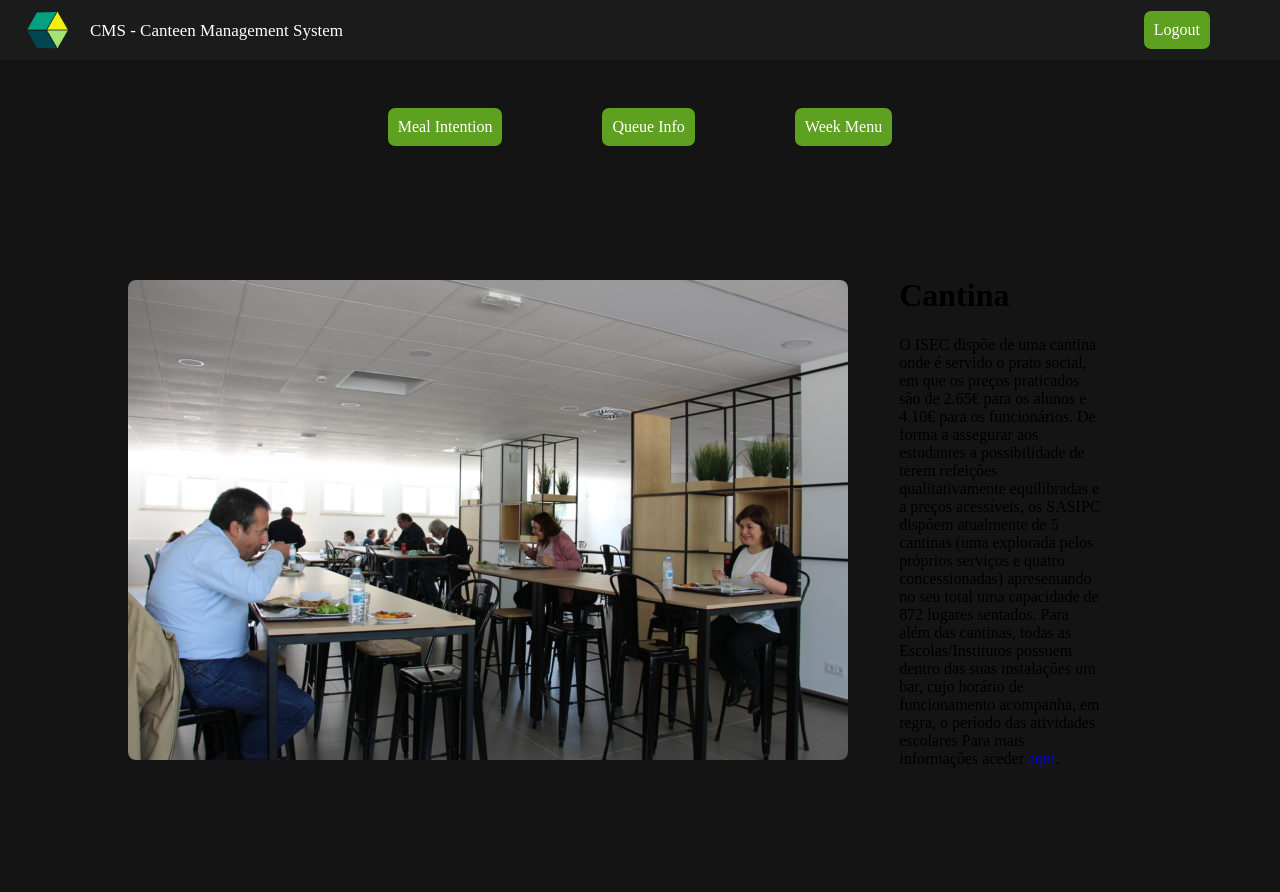
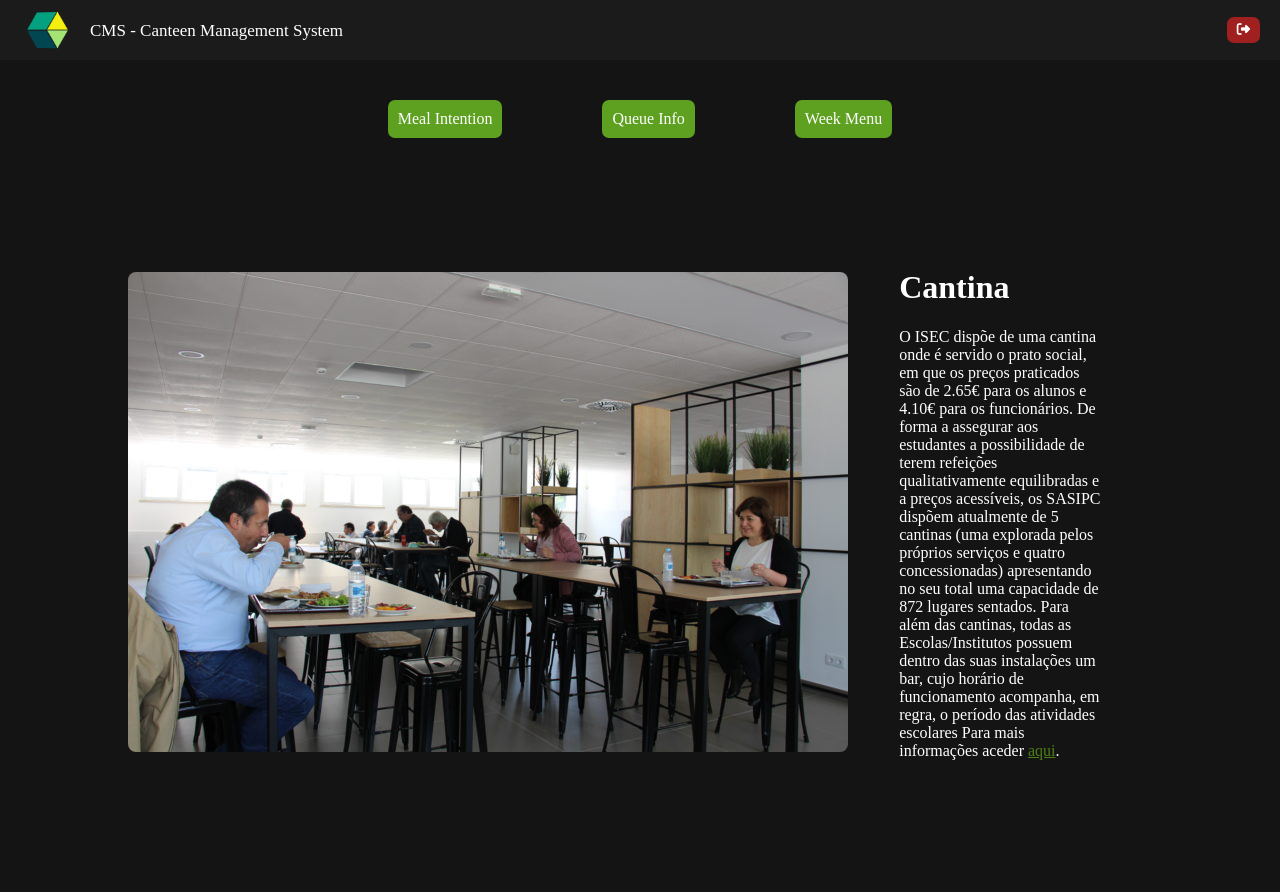
Before and after one commit to Asuryu/GPS, a Flask app: template src/templates/index.html in a window 1280 px wide. After the commit the page ends 760 px from the top, so only its background shows below. Run offline with Flask 2, Linux system fonts and the light colour scheme; the template is opened without the code that fills it, so the values that code supplies are empty; data comes from the database, SQL or seed files in the repository; some libraries are stand-ins or nearby versions; some web fonts are replaced.

Commit message:
Mini aesthetic fixes and cleanup

```diff
--- a/src/app.py
+++ b/src/app.py
@@ -101,7 +101,7 @@ def login():
         user = User(user[0], user[1])
 
     flask_login.login_user(user)
-    return flask.redirect(flask.url_for('protected'))
+    return flask.redirect(flask.url_for('index'))
 
 
 
@@ -127,18 +127,21 @@ def queue():
 
 @app.route('/admin_manager')
 @flask_login.login_required
+@admin_required
 def admin_manager():
     if flask_login.current_user.urole == "admin":
         return flask.render_template('adminManager.html', role="admin")
 
 @app.route('/menu_update')
 @flask_login.login_required
+@admin_required
 def menu_update():
     if flask_login.current_user.urole == "admin":
         return flask.render_template('menuUpdate.html', role="admin")
 
 @app.route('/statistics')
 @flask_login.login_required
+@admin_required
 def statistics():
     if flask_login.current_user.urole == "admin":
         return flask.render_template('statistics.html', role="admin")
@@ -168,6 +171,7 @@ def queue_name(queue_name):
 
 @app.route('/queue/<queue_name>', methods=['POST'])
 @flask_login.login_required
+@admin_required
 def queue_name_post(queue_name):
     if(queue_name == "peixe"):
         queues["queues"][0]["counter"] += 1
@@ -183,6 +187,7 @@ def queue_name_post(queue_name):
 
 @app.route('/queue/<queue_name>', methods=['DELETE'])
 @flask_login.login_required
+@admin_required
 def queue_name_delete(queue_name):
     if(queue_name == "peixe"):
         queues["queues"][0]["counter"] -= 1
@@ -198,6 +203,7 @@ def queue_name_delete(queue_name):
 
 @app.route('/queue/<queue_name>', methods=['PATCH'])
 @flask_login.login_required
+@admin_required
 def queue_name_patch(queue_name):
     if(queue_name == "peixe"):
         queues["queues"][0]["enabled"] = not queues["queues"][0]["enabled"]
--- a/src/modules/login_helpers.py
+++ b/src/modules/login_helpers.py
@@ -13,7 +13,6 @@ def check_user(email):
     cursor.execute(f'SELECT * FROM users WHERE email="{email}"')
     user = cursor.fetchone()
     # check if user is admin
-    print(user)
     return user
 
 
--- a/src/static/css/index.css
+++ b/src/static/css/index.css
@@ -49,39 +49,28 @@ header .logo h {
 .logout{
     position: absolute;
     top: 50%;
-    right: 70px;
+    right: 20px;
     transform: translate(0%, -50%);
     display: flex;
     flex-direction: line;
     font-family: AdiNeueRegular;
     text-decoration: none;
     border: none;
-    border-radius: 7px;
-    font-size: 16px;
-    padding: 5px;
-    background-color: #5ea020;
     color: white;
 }
 
 .logout a{
     text-decoration: none;
-    display: flex;
-    flex-direction: line;
-    font-family: AdiNeueRegular;
-    text-decoration: none;
-    padding: 5px;
-    border: none;
-    border-radius: 7px;
-    font-size: 16px;
-    background-color: #5ea020;
+    display: block;
     color: white;
 }
 
 .logout:hover {
-    background-color: #4c7f16;
+    background-color: #7f1616;
 }
 
 body {
+    color: white;
     background-color: #141414;
     font-family: AdiNeueRegular;
     margin-left: auto;
@@ -146,3 +135,7 @@ body {
     margin-left: 5%;
     margin-right: 5%;
 }
+
+.text p a{
+    color: #4c7f16;
+}
--- a/src/static/css/main.css
+++ b/src/static/css/main.css
@@ -74,6 +74,13 @@ button, input[type="submit"]{
     border-radius: 7px;
     padding: 5px 10px 5px 10px;
 }
+.button-negative{
+    background-color: #a02020;
+    color: white;
+    border: none;
+    border-radius: 7px;
+    padding: 5px 10px 5px 10px;
+}
 
 .error-modal{
     position: fixed;
--- a/src/static/js/queue.js
+++ b/src/static/js/queue.js
@@ -37,6 +37,10 @@ $(document).ready(function () {
         });
     });
 
+    $("#refreshBtn").click(function(){
+        updateQueueCounters();
+    });
+
 });
 
 
--- a/src/templates/index.html
+++ b/src/templates/index.html
@@ -4,7 +4,9 @@
     <meta charset="UTF-8">
     <meta http-equiv="X-UA-Compatible" content="IE=edge">
     <meta name="viewport" content="width=device-width, initial-scale=1.0">
+    <link rel="stylesheet" href="static/css/main.css">
     <link rel="stylesheet" href="static/css/index.css">
+    <script src="https://kit.fontawesome.com/a1c321da30.js" crossorigin="anonymous"></script>
     <link rel="icon" type="image/x-icon" href="static/images/favicon.ico">
     <title>CMS - Index</title>
 </head>
@@ -14,8 +16,8 @@
             <img src="static/images/CMSLogo.png" alt="logo">
             <h>CMS - Canteen Management System</h>
         </div>
-        <button class="logout">
-            <a href="/logout">Logout</a>
+        <button class="button-negative logout">
+            <a href="/logout"><i class="fa-solid fa-right-from-bracket"></i></a>
         </button>
     </header>
     <container class="buttons">
--- a/src/templates/status/401.html
+++ b/src/templates/status/401.html
@@ -53,7 +53,7 @@
         <img src="static/images/warning.png">
         <h>Unauthorized</h>
         <p>You are not authorized to view this page.</p>
-        <button onclick="window.location.href = '/menu';">Go back</button>
+        <button onclick="window.location.href = '/';">Go back</button>
     </div>
 </body>
 </html>
```
Also changed, not shown: src/static/css/queue.css (+31 -0 lines), src/static/js/statistics.js (added, +41 -0 lines), src/templates/queue.html (+11 -10 lines), src/templates/statistics.html (+5 -50 lines).
